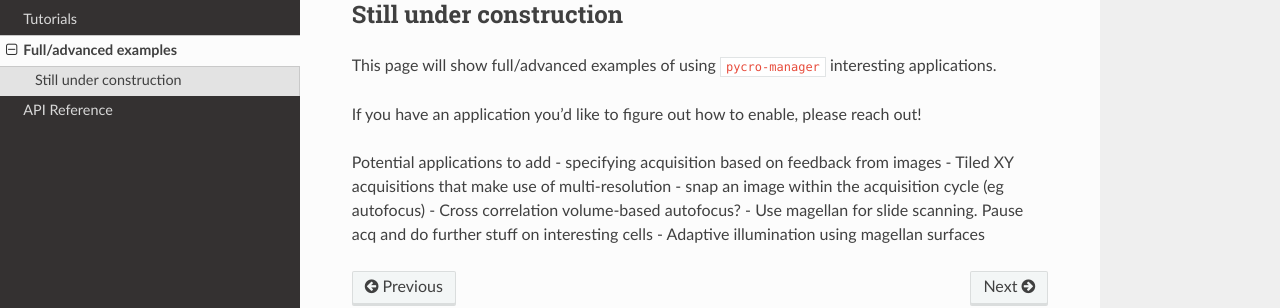
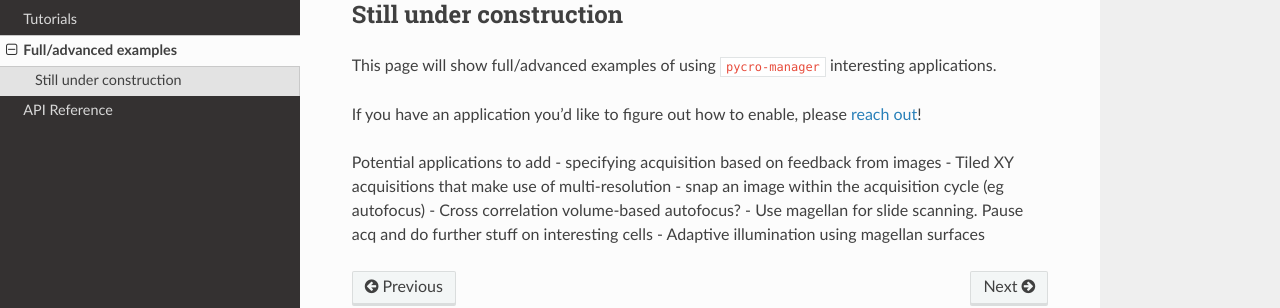
Before and after one commit to micro-manager/pycro-manager, a Sphinx documentation site: the page built from docs/source/examples.rst, in a window 1280 px wide. Shown: the part 162-470 px from the top of the page. Built offline with Sphinx 7.4.7 and the Read the Docs theme 2.0.0, drawn with Linux system fonts in a browser that asks for light colours; some of the changed lines change nothing that is shown.

Commit message:
add link

```diff
--- a/docs/source/examples.rst
+++ b/docs/source/examples.rst
@@ -7,7 +7,7 @@ Still under construction
 
 This page will show full/advanced examples of using ``pycro-manager`` interesting applications.
 
-If you have an application you'd like to figure out how to enable, please reach out!
+If you have an application you'd like to figure out how to enable, please `reach out <https://github.com/micro-manager/pycro-manager/issues/new>`_!
 
 Potential applications to add
 - specifying acquisition based on feedback from images
```
